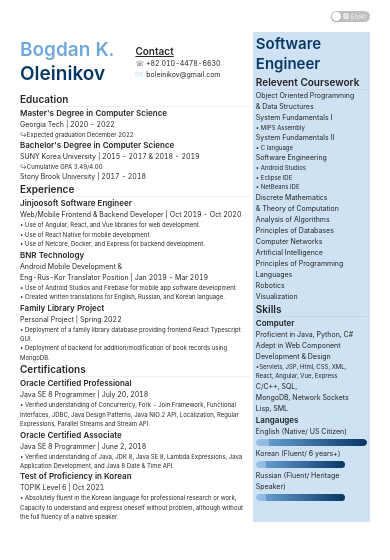
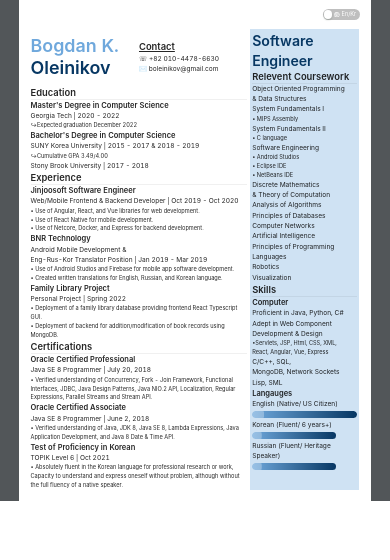
Before and after one commit to bowdawn/oleinikov-resume, a React (Create React App) app: page / in a window 390 px wide. Shown: the top 560 px of the page. Built offline with nearby package versions, Linux system fonts and the light colour scheme.

Commit message:
update dimensions for smaller screens

```diff
--- a/src/App.css
+++ b/src/App.css
@@ -48,7 +48,30 @@
 
 @media only screen and (max-width: 750px) {
   .App {
-    background-color: white ;
     zoom: 0.5;
   }
 }
+
+@media only screen and (max-width: 650px) {
+  .App {
+    zoom: 0.49;
+  }
+}
+
+@media only screen and (max-width: 550px) {
+  .App {
+    zoom: 0.48;
+  }
+}
+
+@media only screen and (max-width: 450px) {
+  .App {
+    zoom: 0.47;
+  }
+}
+
+@media only screen and (max-width: 350px) {
+  .App {
+    zoom: 0.46;
+  }
+}
```
